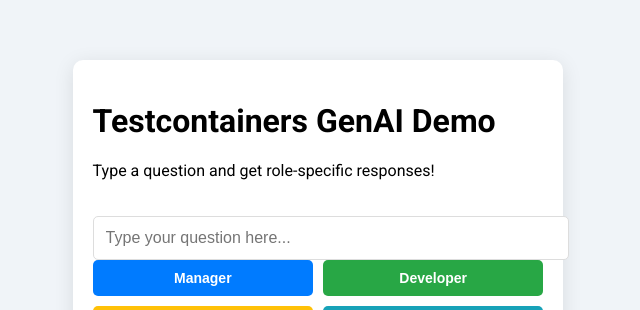
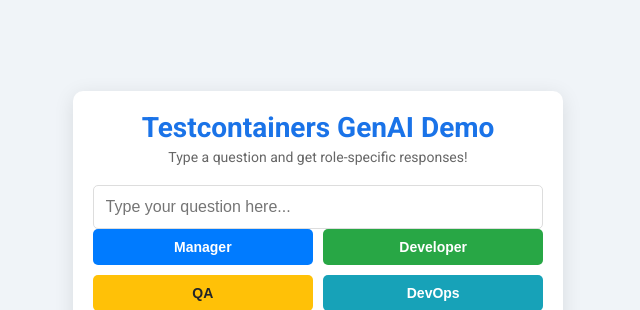
Before and after one commit to vellankikoti/testcontainers-genai-demo, a React (Create React App) app in the folder frontend/: page / in a window 1280 px wide. Shown: the part 166-476 px from the top of the page, without its empty margins (342-982 px from the left). Built offline with nearby package versions, Linux system fonts and the light colour scheme; no server answers.

Commit message:
Update App.css

```diff
--- a/frontend/src/App.css
+++ b/frontend/src/App.css
@@ -1,3 +1,4 @@
+/* General body styling */
 body {
   margin: 0;
   font-family: 'Roboto', sans-serif;
@@ -9,6 +10,7 @@
   padding: 0;
 }
 
+/* Main app container */
 .app {
   width: 100%;
   max-width: 600px;
@@ -21,10 +23,30 @@
   gap: 20px;
 }
 
+/* Header styling */
+.app-header {
+  text-align: center;
+}
+
+.chat-title {
+  font-size: 28px;
+  font-weight: bold;
+  color: #1a73e8;
+  margin: 0;
+}
+
+.chat-description {
+  font-size: 14px;
+  color: #666;
+  margin: 5px 0 0 0;
+}
+
+/* Chat input styling */
 .chat-box {
   display: flex;
   flex-direction: column;
   gap: 10px;
+  width: 100%; /* Ensures it fits within the parent container */
 }
 
 .chat-input {
@@ -33,7 +55,7 @@
   font-size: 16px;
   border: 1px solid #ddd;
   border-radius: 5px;
-  margin: 0;
+  box-sizing: border-box; /* Prevents overflow */
   transition: border-color 0.2s;
 }
 
@@ -43,6 +65,15 @@
   box-shadow: 0 0 5px rgba(26, 115, 232, 0.5);
 }
 
+/* Error message styling */
+.error-message {
+  color: #d9534f;
+  font-size: 14px;
+  text-align: center;
+  margin-top: 5px;
+}
+
+/* Role buttons container */
 .chat-buttons {
   display: flex;
   flex-wrap: wrap;
@@ -50,6 +81,7 @@
   justify-content: space-between;
 }
 
+/* General button styling */
 .chat-button {
   flex: 1;
   min-width: calc(50% - 10px);
@@ -64,12 +96,26 @@
   transition: background-color 0.3s, transform 0.2s;
 }
 
+/* Button hover effect */
+.chat-button:hover {
+  transform: scale(1.05);
+}
+
+/* Role-specific button colors */
 .manager {
   background-color: #007bff;
 }
 
+.manager:hover {
+  background-color: #0056b3;
+}
+
 .developer {
   background-color: #28a745;
+}
+
+.developer:hover {
+  background-color: #1e7a38;
 }
 
 .qa {
@@ -77,18 +123,50 @@
   color: #212529;
 }
 
+.qa:hover {
+  background-color: #e0a800;
+}
+
 .devops {
   background-color: #17a2b8;
 }
 
+.devops:hover {
+  background-color: #117a8b;
+}
+
 .movie-buff {
-  background-color: #6a1b9a; /* Purple color for Movie Buff */
+  background-color: #6a1b9a; /* Purple for Movie Buff */
 }
 
 .movie-buff:hover {
   background-color: #4a148c;
 }
 
+/* Message list styling */
+.message-list {
+  display: flex;
+  flex-direction: column;
+  gap: 10px;
+}
+
+.message-item {
+  padding: 10px;
+  border-radius: 5px;
+  background-color: #f8f9fa;
+  box-shadow: inset 0 2px 5px rgba(0, 0, 0, 0.1);
+}
+
+.message-item p {
+  margin: 5px 0;
+  font-size: 14px;
+}
+
+.message-item strong {
+  color: #333;
+}
+
+/* Responsive design for smaller screens */
 @media (max-width: 480px) {
   .chat-buttons {
     flex-direction: column;
```
